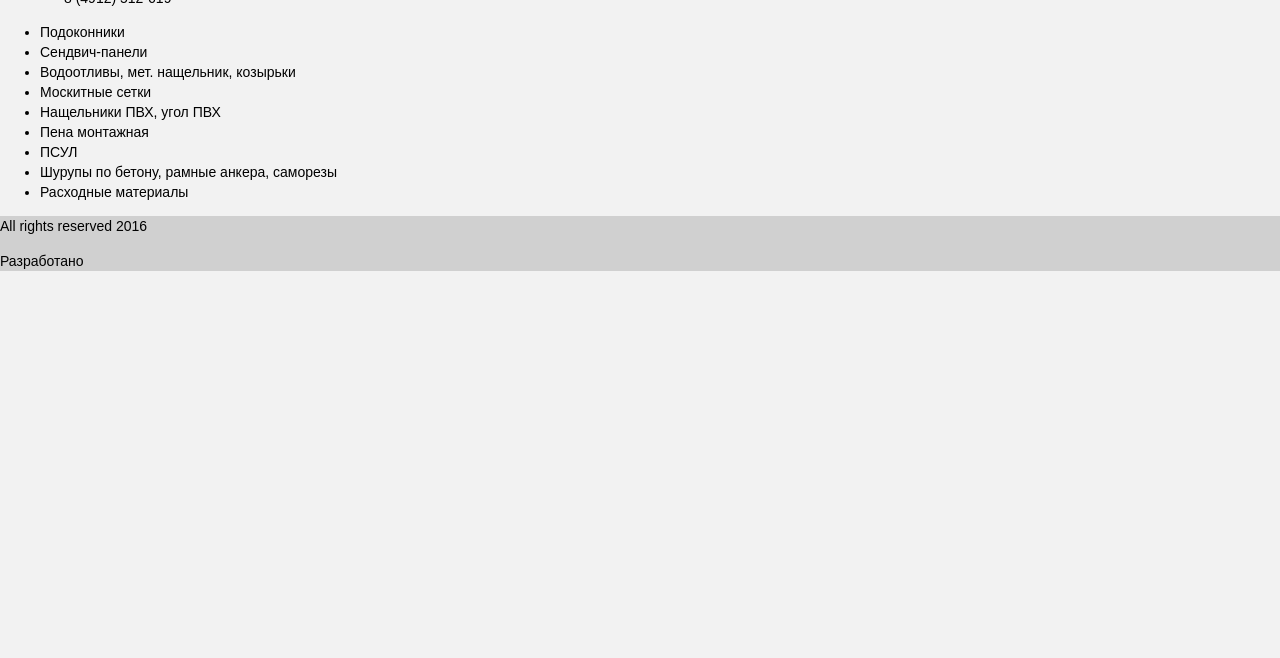
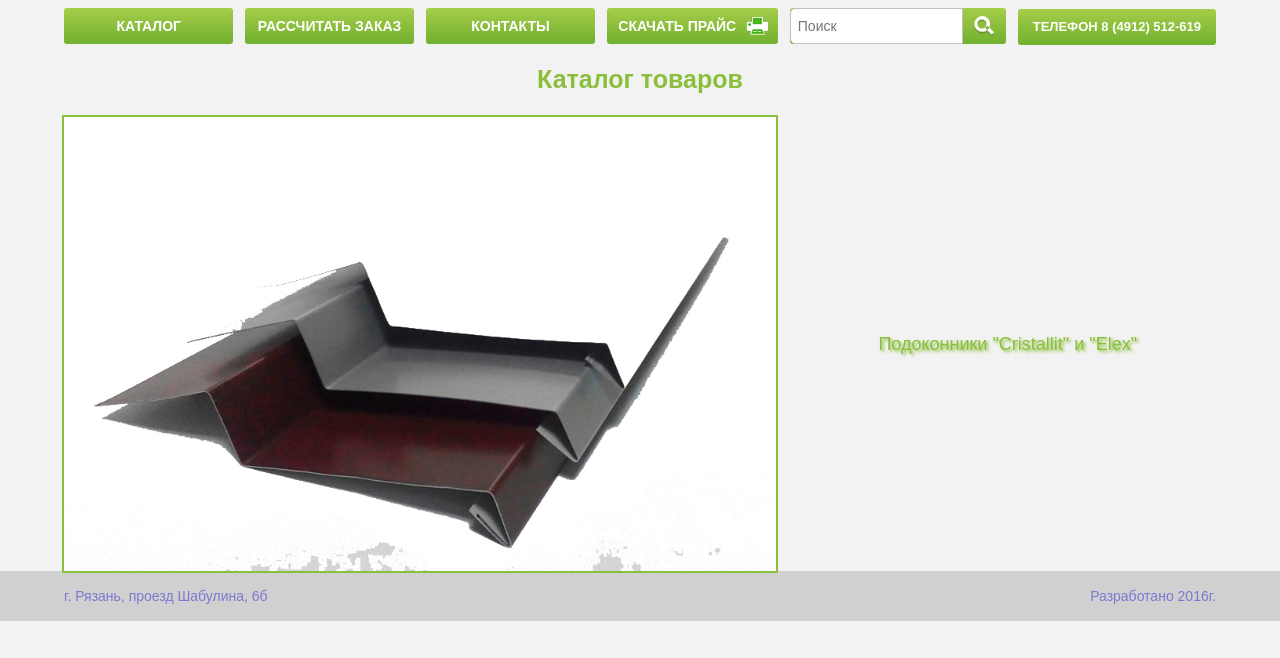
Before and after one commit to Ennitta/okonmarket, a website: page catalog.html in a window 1280 px wide. Shown: the part 142-800 px from the top of the page. Drawn offline with nearby package versions, Linux system fonts and the light colour scheme; files that its build step writes are made by us from their sources.

Commit message:
Начало каталога

```diff
--- a/catalog.html
+++ b/catalog.html
@@ -8,39 +8,44 @@
   </head>
   <body>
     <header class="page-header">
-      <div class="page-header__logo">
-        <img src="#" alt="">
-      </div>
-      <ul class="main-nan">
-        <li><a href="#">Каталог</a></li>
-        <li><a href="#">Рассчитать заказ</a></li>
-        <li><a href="#">Контакты</a></li>
-        <li><a href="#">Скачать прайс</a></li>
+      <ul class="main-nav">
+        <li class="main-nav__item"><a href="catalog.html">Каталог</a></li>
+        <li class="main-nav__item"><a href="#">Рассчитать заказ</a></li>
+        <li class="main-nav__item"><a href="#">Контакты</a></li>
+        <li class="main-nav__item main-nav__item--price">Скачать прайс</li>
+        <li class="main-nav__item main-nav__item--tel">Телефон 8 (4912) 512-619</li>
+        <li class="main-nav__item main-nav__item--search">
+          <input type="search" name="search" placeholder="Поиск">
+        </li>
       </ul>
-      <input type="search" name="search" placeholder="Поиск">
-      <div class="page-header__tel">8 (4912) 512-619</div>
+      <a href="index.html" class="page-header__logo">
+        <picture>
+          <img src="img/Logo-3.png" width="150" height="80" alt="Оконный Маркет">
+        </picture>
+      </a>
     </header>
     <main class="catalog">
-      <ul>
-        <li>Подоконники</li>
-        <li>Сендвич-панели</li>
-        <li>Водоотливы, мет. нащельник, козырьки</li>
-        <li>Москитные сетки</li>
-        <li>Нащельники ПВХ, угол ПВХ</li>
-        <li>Пена монтажная</li>
-        <li>ПСУЛ</li>
-        <li>Шурупы по бетону, рамные анкера, саморезы</li>
-        <li>Расходные материалы</li>
-      </ul>
+      <h1 class="catalog__title">Каталог товаров</h1>
+      <div class="catalog__list">
+        <div class="catalog__item">
+          <picture class="catalog__images">
+            <img src="img/metall.jpg" width="160" height="140" alt="">
+          </picture>
+          <div class="catalog__discription">Подоконники "Cristallit" и "Elex"</div>
+        </div>
+      </div>
     </main>
     <footer class="page-footer">
-      <div class="page-footer__contacts">All rights reserved 2016</div>
-      <div class="social-links">
-        <a href="#" class="social-links__common"></a>
-        <a href="#" class="social-links__common"></a>
-        <a href="#" class="social-links__common"></a>
+      <div class="page-footer__wrapper">
+        <div class="page-footer__contacts">г. Рязань, проезд Шабулина, 6б</div>
+        <!--
+        <div class="social-links">
+          <a href="#" class="social-links__common"></a>
+          <a href="#" class="social-links__common"></a>
+          <a href="#" class="social-links__common"></a>
+        </div>-->
+        <div class="page-footer__copyright">Разработано 2016г.</div>
       </div>
-      <div class="page-footer__copyright">Разработано</div>
     </footer>
   </body>
 </html>
--- a/sass/blocks/catalog.scss
+++ b/sass/blocks/catalog.scss
@@ -0,0 +1,42 @@
+.catalog {
+  @include container-fluid;
+  margin: 5px 20px;
+
+  &__title {
+    @include main-title;
+    margin-bottom: 20px;
+  }
+
+  &__list {
+
+  }
+
+  &__item{
+    display: flex;
+    flex-direction: row;
+    align-items: center;
+    font-size: 18px;
+    line-height: 20px;
+  }
+
+  &__images {
+    width: 65%;
+    margin-right: 2%;
+    outline: 2px solid #8abe3b;
+    background-color: #ffffff;
+
+    img {
+      width: 100%;
+      height: auto;
+      display: block;
+    }
+  }
+
+  &__discription {
+    width: 38%;
+    margin: auto;
+    text-align: center;
+    color: #8abe3b;
+    text-shadow: 2px 2px 3px #8abe3b;
+  }
+}
--- a/sass/blocks/main-content.scss
+++ b/sass/blocks/main-content.scss
@@ -3,11 +3,8 @@
   margin: 5px 20px;
 
   &__title {
-    font-size: 25px;
-    line-height: 35px;
+    @include main-title;
     margin-bottom: 20px;
-    color: #8abe3b;
-    text-align: center;
   }
 
   &__text {
@@ -28,7 +25,7 @@
   .main-content {
     &__title {
       font-size: 35px;
-      line-height: 30px;
+      line-height: 35px;
       margin-top: 30px;
       margin-bottom: 30px;
     }
--- a/sass/mixins.scss
+++ b/sass/mixins.scss
@@ -12,6 +12,14 @@
   padding: 0;
   list-style-type: none;
 }
+// главный заголовок
+@mixin main-title () {
+  font-size: 25px;
+  line-height: 35px;
+  color: #8abe3b;
+  text-align: center;
+}
+
 //
 @mixin container-fluid () {
   width: auto;
```
Also changed, not shown: img/metall.jpg (added).
